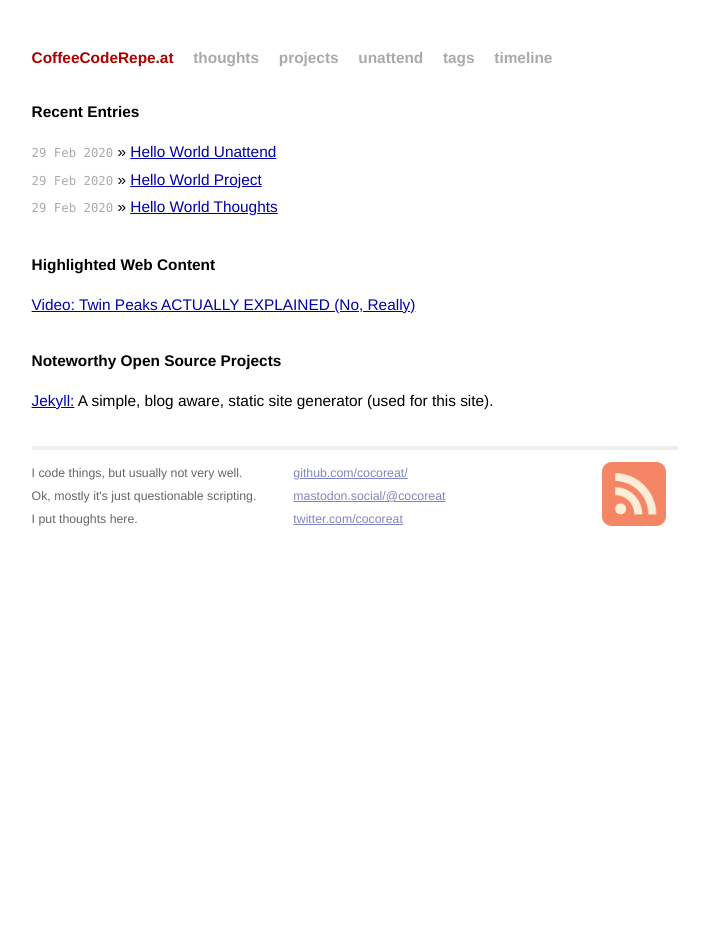
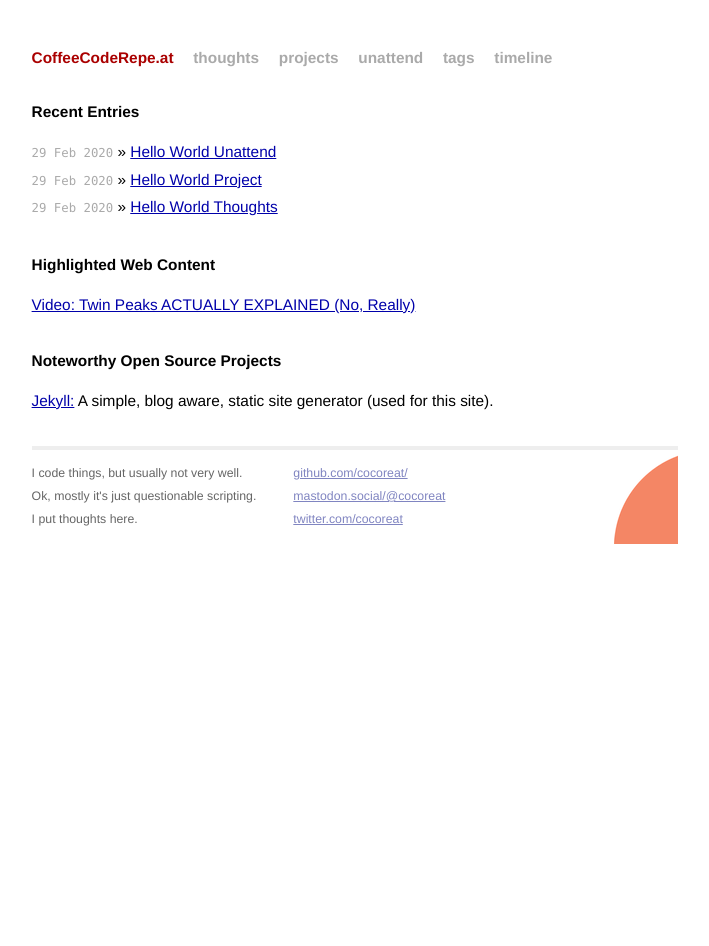
Before and after one commit to cocoreat/cocoreat.github.io, a Jekyll site: the page built from index.md, in a window 1280 px wide. Shown: the whole page, without its empty margins (285-994 px from the left). Built offline with Jekyll 4.4.1, drawn with Linux system fonts in a browser that asks for light colours.

Commit message:
changed size

```diff
--- a/_layouts/default.html
+++ b/_layouts/default.html
@@ -40,7 +40,7 @@
     </div>
     <div class="rss">
       <a href="/feed.xml">
-        <img src="/assets/img/rss.png" height=64 width=64 alt="Subscribe to RSS Feed" />
+        <img src="/assets/img/rss.png" alt="Subscribe to RSS Feed" />
       </a>
     </div>
   </div>
--- a/assets/css/screen.css
+++ b/assets/css/screen.css
@@ -133,8 +133,10 @@ ul.posts {
       }
 
     .site .footer .rss {
-      margin-top: 1em;
-      margin-right: 1em;
+      height: 64px;
+      width: 64px;
+      margin-top: auto;
+      margin-right: auto;
       float: right;
     }
 
```
